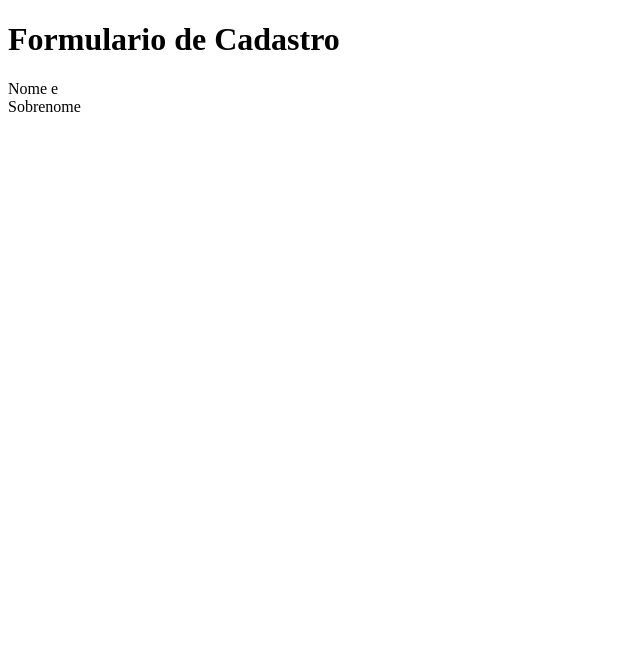
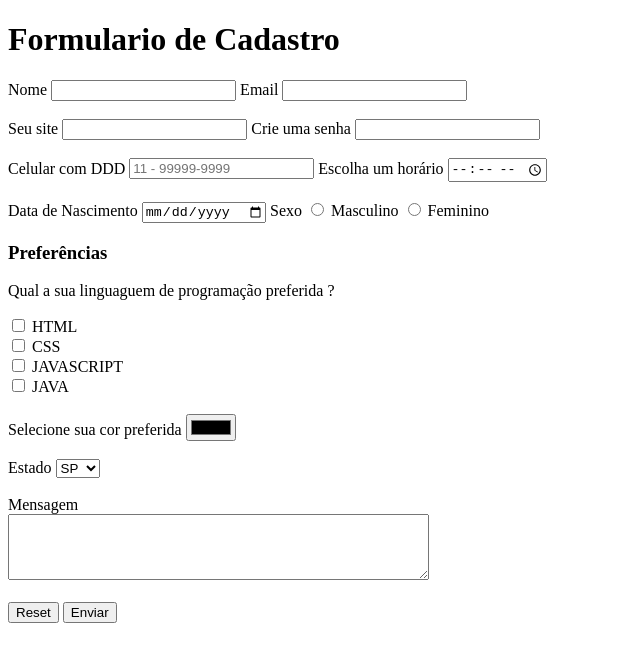
Before and after one commit to stackxeducacao/modulo-front-end-criando-formulario-interativo-GEOVANEQUERINO, a plain HTML site: page index.html in a window 1280 px wide. Shown: the whole page, without its empty margins (0-640 px from the left). Drawn offline with Linux system fonts and the light colour scheme.

Commit message:
feito todo o formulario todos os campos prontos

```diff
--- a/index.html
+++ b/index.html
@@ -1,23 +1,93 @@
 <!DOCTYPE html>
 <html lang="pt-br">
+
 <head>
     <meta charset="UTF-8">
     <meta name="viewport" content="width=device-width, initial-scale=1.0">
     <link rel="stylesheet" href="style.css">
     <title>Formulario</title>
 </head>
+
 <body>
     <header>
         <h1>Formulario de Cadastro</h1>
     </header>
-    <section>
-        <div class="section__name">
-            <span>Nome e </span><br>
-            <span>Sobrenome</span>
+    <main>
+        <section class="one">
+            <div class="form__Dados__Pessoais">
+                <form action="" method="post">
+                    <label for="nome">Nome</label>
+                    <input type="text" id="nome" name="nome" required>
+                    <label for="email">Email</label>
+                    <input type="email" id="email" name="email" required>
+                    <br>
+                    <br>
+                    <label for="site">Seu site</label>
+                    <input type="url" id="site" name="site" required>
+                    <label for="senha">Crie uma senha</label>
+                    <input type='password' id='senha' name='senha' required>
+                    <br>
+                    <br>
+                    <label for="phone">Celular com DDD</label>
+                    <input type="tel" id="phone" name="phone" placeholder="11 - 99999-9999"
+                        pattern="[0-9]{3}-[0-9]{2}-[0-9]{3}" required>
+                    <label for="appt">Escolha um horário</label>
+                    <input type="time" id="appt" name="appt">
+                    <br>
+                    <br>
+                    <label for="date">Data de Nascimento</label>
+                    <input type="date" name="date" id="date">
+                    <label for="sexo">Sexo</label>
+                    <input type="radio" name="sexo" id="masculino" value="masculino">
+                    <label for="masculino">Masculino</label>
+                    <input type="radio" name="sexo" id="feminino" value="feminino">
+                    <label for="feminino">Feminino</label>
+                </form>
+            </div>
+        </section>
+        <section class="two">
+            <div class="form__Preferences_Title">
+                <h3>Preferências</h3>
+            </div>
+            <div class="form__Preferences">
+                <form action="" method="post">
+                    <p>Qual a sua linguaguem de programação preferida ?</p>
+                    <input type="checkbox" name="fav_language" id="fav_language" value="html">
+                    <label for="html">HTML</label><br>
+                    <input type="checkbox" name="fav_language" id="fav_language" value="css">
+                    <label for="css">CSS</label><br>
+                    <input type="checkbox" name="fav_language" id="fav_language" value="javascript">
+                    <label for="html">JAVASCRIPT</label><br>
+                    <input type="checkbox" name="fav_language" id="fav_language" value="java">
+                    <label for="css">JAVA</label><br>
+                    <br>
+                    <label for="fav_color">Selecione sua cor preferida</label>
+                    <input type="color" name="fav_color" id="fav_color">
+                    <br>
+                    <br>
+                    <label for="estado">Estado</label>
+                    <select id="estado" name="estado">
+                        <option value="SP">SP</option>
+                        <option value="RJ">RJ</option>
+                        <option value="MG">MG</option>
+                        <option value="MT">MT</option>
+                        <option value="PB">PB</option>
+                        <option value="SC">SC</option>
+                    </select>
+                    <br>
+                    <br>
+                    <label for="msg">Mensagem</label><br>
+                    <textarea id="msg" name="msg" rows="4" cols="50"></textarea>
+                    <br>
+                    <br>
+                    <input type="reset" value="Reset">
+                    <input type="submit" value="Enviar">
+                </form>
+            </div>
+        </section>
+    </main>
 
 
-        </div>
-    </section>
+</body>
 
-</body>
 </html>
```
